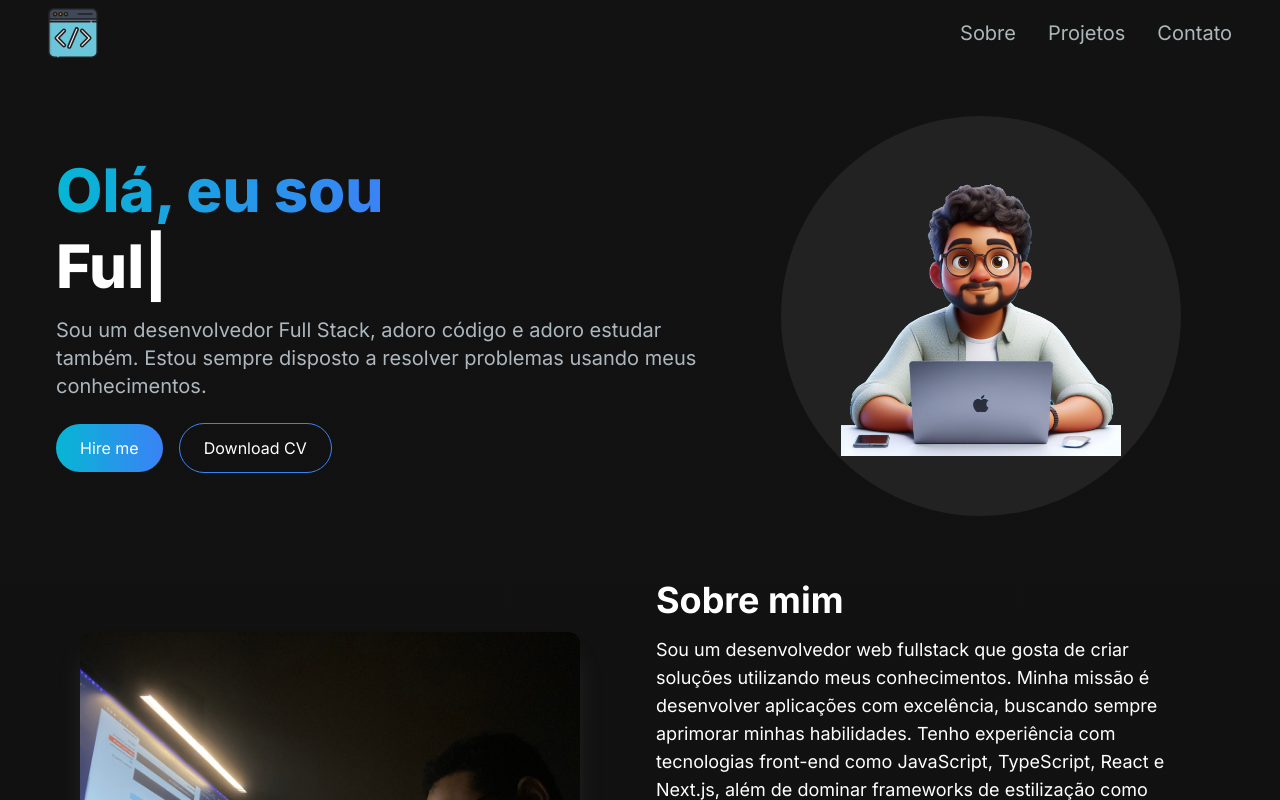
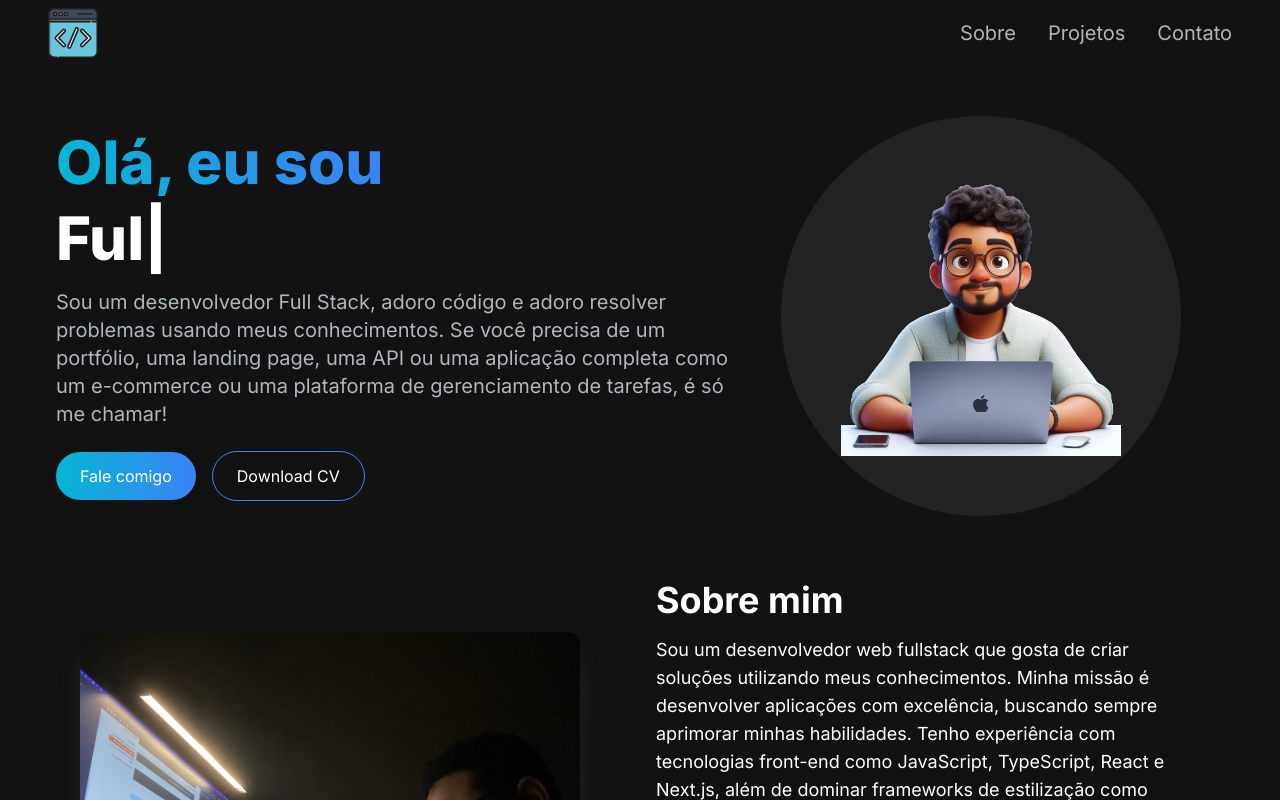
Before and after one commit to thiagovt-dev/my-portfolio-nextjs, a Next.js app: page / in a window 1280 px wide. Shown: the top 800 px of the page. Built offline with nearby package versions, Linux system fonts and the light colour scheme.

Commit message:
add resume to download

```diff
--- a/src/components/IntoSection/IntoSection.tsx
+++ b/src/components/IntoSection/IntoSection.tsx
@@ -1,5 +1,6 @@
 "use client";
 import Image from "next/image";
+import Link from "next/link";
 import { TypeAnimation } from "react-type-animation";
 
 const IntoSection = () => {
@@ -21,15 +22,23 @@ const IntoSection = () => {
             />
           </h1>
           <p className="text-[#ADB7BE] text-base sm:text-lg lg:text-xl">
-            Sou um desenvolvedor Full Stack, adoro código e adoro estudar também. Estou sempre disposto a resolver problemas usando meus conhecimentos.
+            Sou um desenvolvedor Full Stack, adoro código e adoro resolver problemas usando meus
+            conhecimentos. Se você precisa de um portfólio, uma landing page, uma API ou uma
+            aplicação completa como um e-commerce ou uma plataforma de gerenciamento de tarefas, é
+            só me chamar!
           </p>
           <div>
             <button className=" px-6 py-3 mt-6 w-full sm:w-fit rounded-full mr-4 bg-gradient-to-r from-cyan-500 to-blue-500 hover:shadow-[0_3px_20px_rgba(250,_250,_250,_0.7)]">
-              Hire me
+              <Link href="/#contact">Fale comigo</Link>
             </button>
-            <button className=" px-6 py-3 w-full sm:w-fit rounded-full bg-transparent hover:bg-slate-800 hover:shadow-[0_3px_20px_rgba(250,_250,_250,_0.7)] border border-blue-500 mt-3">
-              Download CV
-            </button>
+            <Link
+              href="/curriculo_thiago_vasconcelos.pdf"
+              target="_blank"
+              rel="noopener noreferrer">
+              <button className=" px-6 py-3 w-full sm:w-fit rounded-full bg-transparent hover:bg-slate-800 hover:shadow-[0_3px_20px_rgba(250,_250,_250,_0.7)] border border-blue-500 mt-3">
+                Download CV
+              </button>
+            </Link>
           </div>
         </div>
         <div className="col-span-5 place-self-center mt-4 lg:mt-0 ">
@@ -40,6 +49,7 @@ const IntoSection = () => {
               className="absolute transform -translate-x-1/2 -translate-y-1/2 top-1/2 left-1/2"
               width={280}
               height={280}
+              loading="eager"
             />
           </div>
         </div>
```
Also changed, not shown: 1 other file (tests, documents, lock files or other folders).
